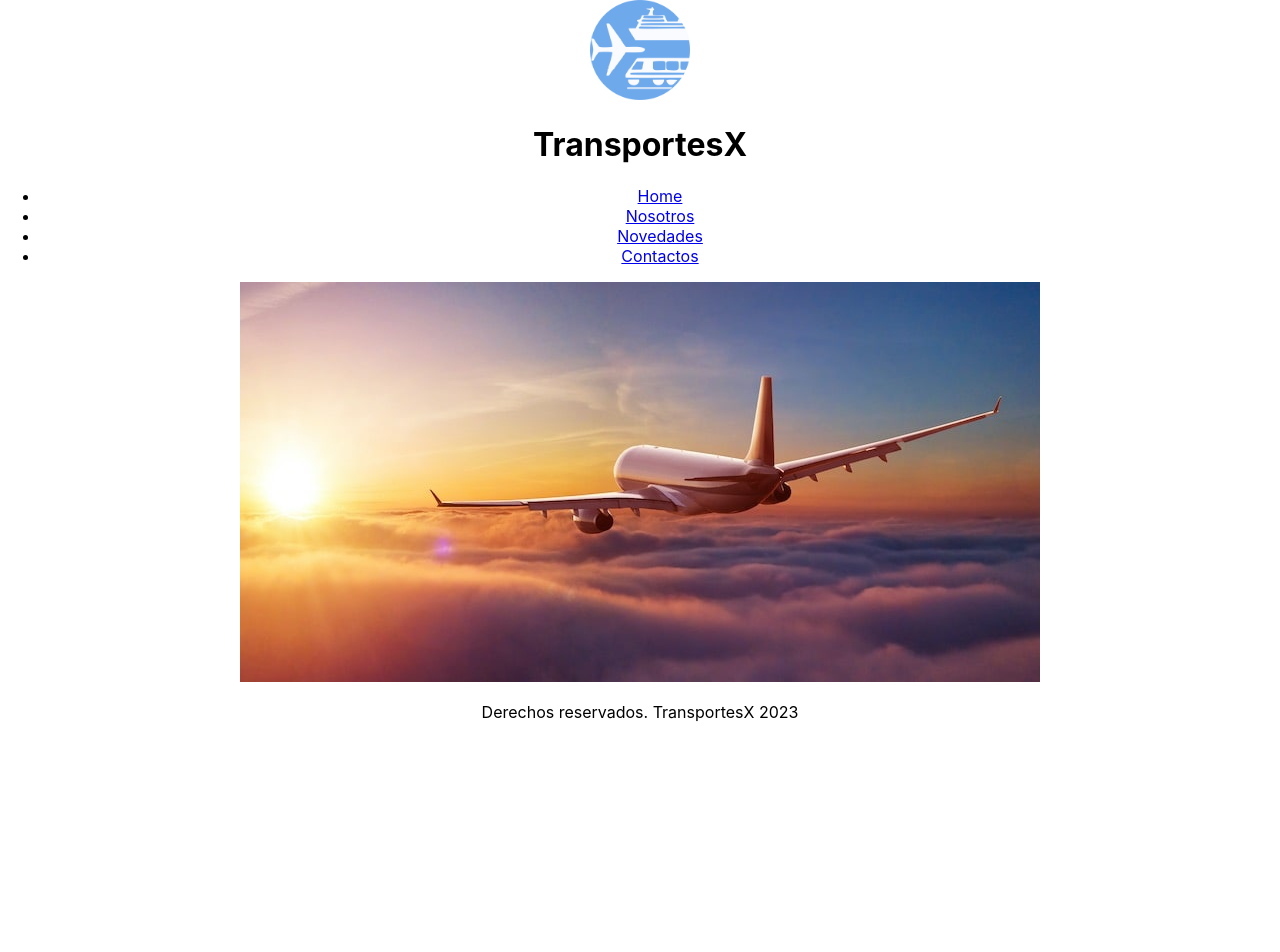
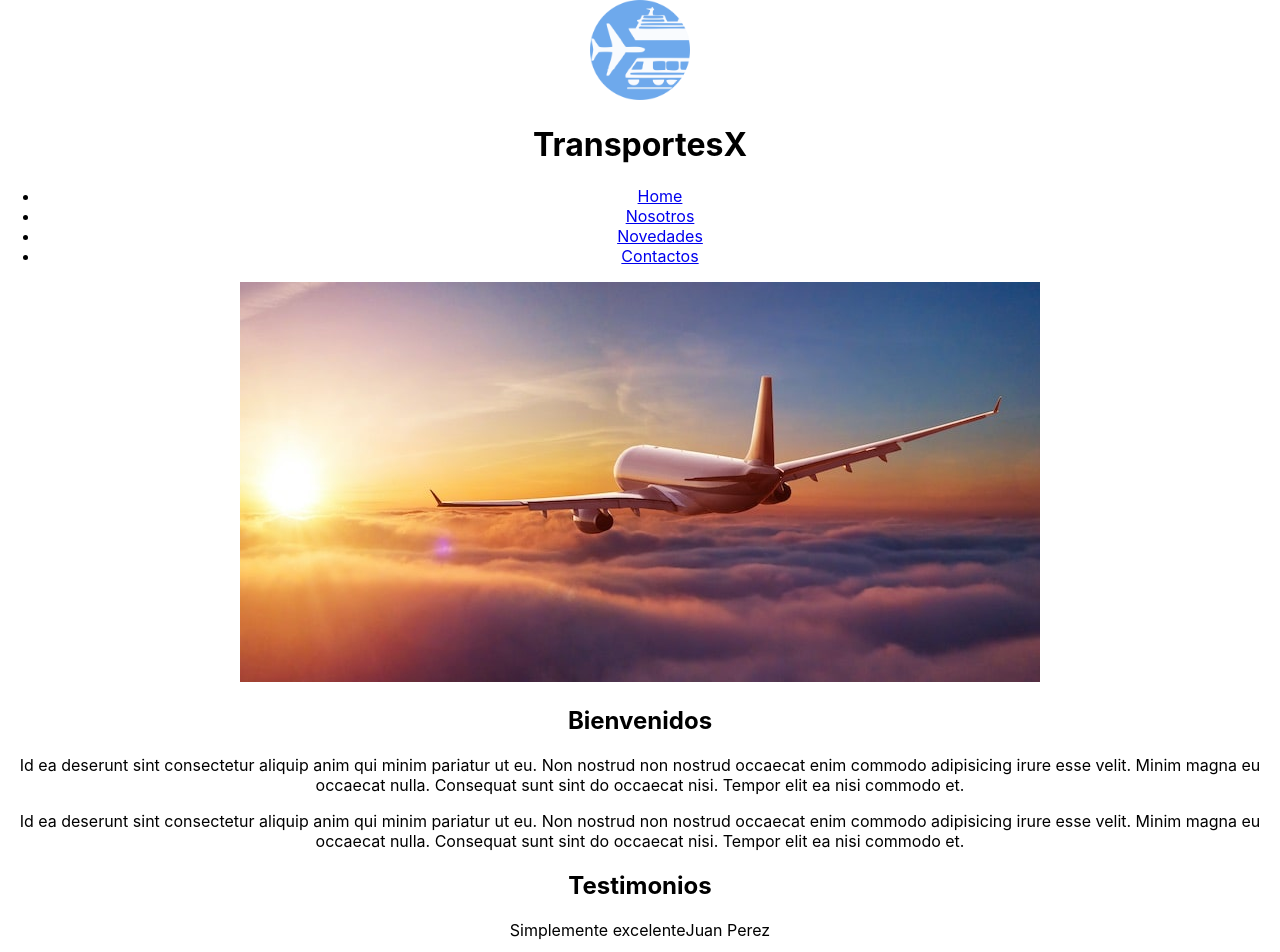
Before and after one commit to FrancoGorena/react-primerosPasos, a React (Create React App) app in the folder primer-react/: page / in a window 1280 px wide. Shown: the top 952 px of the page. Before the commit the page ends 800 px from the top, so only its background shows below. Built offline with nearby package versions, Linux system fonts and the light colour scheme.

Commit message:
¨homePage¨

```diff
--- a/primer-react/src/pages/HomePage.js
+++ b/primer-react/src/pages/HomePage.js
@@ -6,8 +6,26 @@ const HomePage = (props) => {
             <div className="homeimg">
                 <img src="/Img/avion.png" />
             </div>
-
-
+            <div className="columnas">
+                <div className="bienvenidos">
+                    <h2>Bienvenidos</h2>
+                    <p>Id ea deserunt sint consectetur aliquip anim qui minim pariatur ut eu. Non nostrud non
+                        nostrud occaecat enim commodo adipisicing irure esse velit.
+                        Minim magna eu occaecat nulla. Consequat sunt sint do occaecat nisi.
+                        Tempor elit ea nisi commodo et.</p>
+                    <p>Id ea deserunt sint consectetur aliquip anim qui minim pariatur ut eu. Non nostrud non
+                        nostrud occaecat enim commodo adipisicing irure esse velit.
+                        Minim magna eu occaecat nulla. Consequat sunt sint do occaecat nisi.
+                        Tempor elit ea nisi commodo et.</p>
+                </div>
+                <div className="testimonios">
+                    <h2>Testimonios</h2>
+                    <div className="testimono">
+                        <span className="cita"> Simplemente excelente</span>
+                        <span className="autor">Juan Perez</span>
+                     </div>
+                </div>
+            </div>
         </main>
     );
 }
```
